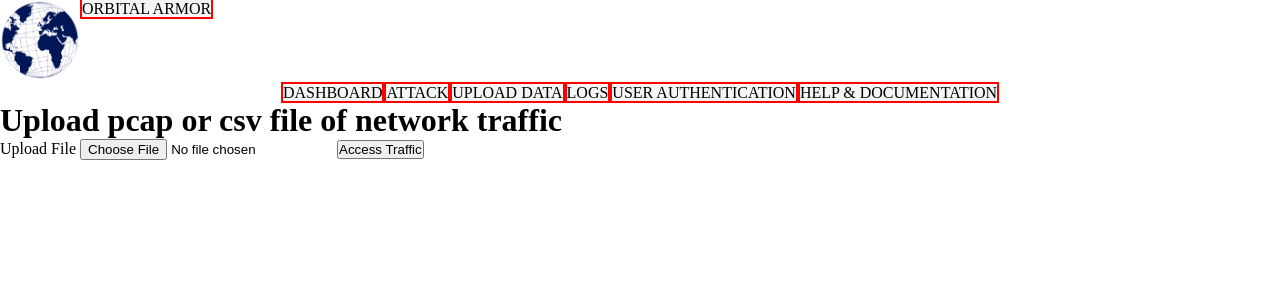
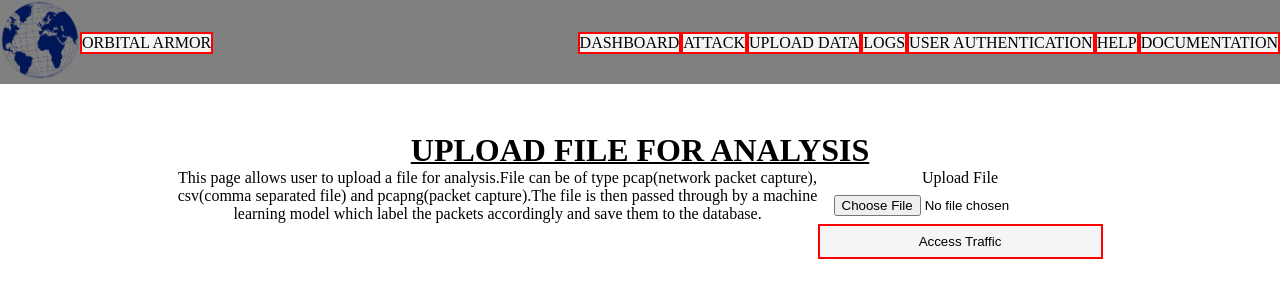
Before and after one commit to KaparoCorp/OrbitalArmor, a Django app: page /uploaded/ in a window 1280 px wide. Shown: the top 300 px of the page. Run offline with Django 4.2, Linux system fonts and the light colour scheme.

Commit message:
updated user Auth and uploadfile

```diff
--- a/OrbitalArmor/dashboard/handler.py
+++ b/OrbitalArmor/dashboard/handler.py
@@ -1,4 +1,5 @@
 #import libraries
+from django.contrib import messages
 from django.core.files import File
 import subprocess
 from pathlib import Path
--- a/OrbitalArmor/dashboard/models.py
+++ b/OrbitalArmor/dashboard/models.py
@@ -42,9 +42,10 @@ class UploadedPcap(models.Model):
     src_port = models.IntegerField(name='src_port')
     dst_port = models.IntegerField(name='dst_port')
     protocol = models.IntegerField(name="protocol")
+    flowsbytes = models.IntegerField(name='flowsbytes')
     flow_pkts_s = models.IntegerField(name='flow_pkts_s')
     active_max = models.IntegerField(name='active_max')
-    idle_max = models.IntegerField(name='idels_max')
+    idle_max = models.IntegerField(name='idle_max')
     down_up_ratio = models.IntegerField(name='down_up_ratio')
     pkt_size_avg = models.IntegerField(name='pkt_size_avg')
     pkt_len_max = models.IntegerField(name='pkt_len_max')
@@ -54,4 +55,4 @@ class UploadedPcap(models.Model):
     tot_bwd_pkts = models.IntegerField(name='tot_bwd_pkts')
     totlen_fwd_pkts = models.IntegerField(name='totlen_fwd_pkts')
     totlen_bwd_pkts = models.IntegerField(name='totlen_bwd_pkts')
-    Label = models.CharField(name='label', max_length=10)
+    Label = models.CharField(name='Label', max_length=10)
--- a/OrbitalArmor/dashboard/static/css/base1.css
+++ b/OrbitalArmor/dashboard/static/css/base1.css
@@ -1,22 +1,43 @@
 *{
+    box-sizing: border-box;
     padding: 0px;
     margin: 0px;
 
 }
 
+nav{
+    display: flex;
+    justify-content: space-between;
+    background-color: gray;
+}
+
 .navBar{
     display: flex;
+    width: fit-content;
 }
+.mid{
+    padding-top: 2rem;
+}
+
+
 ul li{
     list-style: none;
 }
+
 .dashboard{
     display: flex;
+    flex-direction: column;
+    height: 100vh;
+    width: 25%;
+}
+.dashboard ul{
+    padding: 1rem;
 }
 ul li a{
     list-style: none;
     text-decoration: none;
     color:black;
+    display: block;
     background-color: whitesmoke;
     text-transform: uppercase;
     border: 2px solid red;
@@ -27,8 +48,3 @@ ul li a:hover{
     color: whitesmoke;
     border: 2px dashed whitesmoke;
 }
-
-.content{
-    display: flex;
-    justify-content: center;
-}
--- a/OrbitalArmor/dashboard/static/css/uploaded.css
+++ b/OrbitalArmor/dashboard/static/css/uploaded.css
@@ -0,0 +1,52 @@
+.dashboard{
+    display: flex;
+    flex-direction: column;
+    height: 100vh;
+    width: 25%;
+}
+
+p{
+    width: 50%;
+}
+
+.form{
+    display: grid;
+    justify-content: center;
+    text-align: center;
+    padding-top: 3rem;
+}
+
+h1{
+    text-transform: uppercase;
+    text-decoration: underline 2px solid black;
+}
+
+form{
+    display: flex;
+    justify-content: center;
+    justify-items: center;
+}
+
+hbox{
+    display: grid;
+}
+
+hbox input{
+    padding: .5rem 1rem;
+}
+
+hbox #btn{
+    padding:.5rem 1rem;
+    border:2px solid red;
+    background-color:whitesmoke;
+    color:black;
+}
+
+
+hbox #btn:hover{
+    color: white;
+    background-color: red;
+    text-transform: uppercase;
+    border: 2px dashed white;
+    padding:1rem 1.5rem ;
+}
--- a/OrbitalArmor/dashboard/templates/alarm.html
+++ b/OrbitalArmor/dashboard/templates/alarm.html
@@ -8,6 +8,7 @@
 {% block body %}
 <div class="graphs">
     <p class="title">ATTACK ALERTS</p>
+    {{ chart|safe }}
     {{ fig|safe }}
     {{ figProtocol|safe }}
     {{ durationHist|safe }}
--- a/OrbitalArmor/dashboard/templates/base1.html
+++ b/OrbitalArmor/dashboard/templates/base1.html
@@ -9,46 +9,39 @@
     <title>Dashboard</title>
     <link rel="stylesheet" href="{% static 'css/base1.css' %} ">
     {% block headers %}
-
     {% endblock headers %}
 </head>
 <body>
-
     <div class="container">
         <div >
             <nav>
-                <div class="navBar">
+                <div class="navBar left">
                     <ul><li><img class='logo' src={%static "css/images/globe.png"%} width="80px" height="80px"></li></ul>
-                    <ul><li><a href="/" class="home">Orbital Armor</a></li></ul>
+                    <ul class='mid'><li><a href="/" class="home">Orbital Armor</a></li></ul>
+                </div>
+                <div class="navBar right mid">
+                    <ul><li><a href="/dashboard/">Dashboard</a></li></ul>
+                    <ul><li><a href="/alarm/">Attack</a></li></ul>
+                    <ul><li><a href="/uploaded/">Upload Data</a></li></ul>
+                    <ul><li><a href="">Logs</a></li></ul>
+                    <ul><li><a href="/user/">User Authentication</a></li></ul>
+                    <ul><li><a href="https://github.com/KaparoCorp/OrbitalArmor">Help</a></li></ul>
+                    <ul><li><a href="https://github.com/KaparoCorp/OrbitalArmor">Documentation</a></li></ul>
                 </div>
             </nav>
         </div>
-
         {% comment %}  content of the page contains dashboard and container for main content {% endcomment %}
         <div class="content">
-            <div class="dashboard">
-                <ul>
-                    <li>
-                        <a href="/dashboard/">Dashboard</a></li></ul>
-                            <ul><li><a href="/alarm/">Attack</a></li></ul>
-                            <ul><li><a href="/uploaded/">Upload Data</a></li></ul>
-                            <ul><li><a href="">Logs</a></li></ul>
-                            <ul><li><a href="/user/">User Authentication</a></li></ul>
-                            <ul><li><a href="https://github.com/KaparoCorp/OrbitalArmor">Help & Documentation</a>
-                    </li>
-                </ul>
+
+            <div class="mainContent">
+                <main>
+                    {% block body %}
+                    {% endblock body %}
+                </main>
             </div>
         </div>
-    </div>
-    <div class="mainContent">
-        <main>
-            {% block body %}{% endblock body %}
-        </main>
-    </div>
-
     {% block js %}
         <script src="{% static 'js/base.js' %}"></script>
     {% endblock js %}
-
 </body>
 </html>
--- a/OrbitalArmor/dashboard/templates/dashboard.html
+++ b/OrbitalArmor/dashboard/templates/dashboard.html
@@ -1,5 +1,6 @@
 {% extends "base1.html" %}
 {% load static %}
+
 {% block headers %}
 <link rel="stylesheet" href="{% static 'css/dashboard.css' %} ">
 {% endblock headers %}
@@ -11,9 +12,8 @@
             <p>This is the ratio of Malicious traffic to Bengin traffic as studied and classified by the model that was trained and tested on datasets from ICID2019DDOS and many more find more detail in documentation...</p>
             <p> The </p>
         </div>
+        <div class="diagram">
 
-        <div class="diagram">
-            {{ fig|safe }}
         </div>
     </div>
 {% endblock body %}
--- a/OrbitalArmor/dashboard/templates/uploaded.html
+++ b/OrbitalArmor/dashboard/templates/uploaded.html
@@ -6,17 +6,27 @@
 
 
 {% block body %}
-    <h1> Upload pcap or csv file of network traffic </h1>
+    <div class="form">
+        <h1> Upload file for analysis</h1>
+
         <form method="post" enctype="multipart/form-data">
+            <p>
+                This page allows user to upload a file for analysis.File can be of type pcap(network packet capture),
+                csv(comma separated file) and pcapng(packet capture).The file is then passed through by a machine learning
+                model which label the packets accordingly and save them to the database.
+            </p>
             {% csrf_token %}
             <hbox id="fileRead">
                 <p class="message"> {{ message }}</p>
                 <label for="networkFile">Upload File</label>
                 <input type="file" name="networkFile" id="file" accept="csv, pcap">
+                <button id="btn" type="submit">Access Traffic</button>
             </hbox>
-        <button id="btn" type="submit">Access Traffic</button>
+
 
         </form>
+
+    </div>
 
 
 {% endblock body %}
--- a/OrbitalArmor/dashboard/views.py
+++ b/OrbitalArmor/dashboard/views.py
@@ -28,31 +28,14 @@ from sklearn.preprocessing import StandardScaler,  OneHotEncoder
 from sklearn.compose import ColumnTransformer
 
 # Create your views here.
-
+#landing page view
 class Dashboard(View):
     #template for dashboard landing page view
     template_name = "dashboard.html"
-      #Retrieve all NetworkTraffic data saved
-    queryset = NetworkTraffic.objects.all()
 
-    #convert the querySet to a panas Dataframe
-    networkTraffic_df = read_frame(queryset)
-    networkTraffic_df = networkTraffic_df
-    data = networkTraffic_df.dropna()
-    y = data.label
-    label = ['Malicious', 'Bengin']
-
+    #get dashboard
     def get(self, request):
-        x = dict(self.data.label.value_counts())[0]
-        y = dict(self.data.label.value_counts())[1]
-        sizes = [x,y]
-        context = {
-        "label":self.label,
-        }
-        context['sizes']= sizes
-        fig = px.pie(data_frame=None, values=sizes, labels=self.label, title="Malicious to Bengin Traffic")
-        fig = fig.to_html()
-        context['fig'] = fig
+        context ={}
         return render(request, self.template_name, context)
 
 # This is the Real Time data traffic
@@ -67,10 +50,22 @@ class Alarm(View):
     networkTraffic_df = read_frame(queryset)
     networkTraffic_df = networkTraffic_df.dropna()
     data = networkTraffic_df
+    label = ['Malicious', 'Bengin']
     y = data.label
 
     def get(self, request):
         context = {}
+        #malicous and bengin data
+        x = dict(self.data.label.value_counts())[0]
+        y = dict(self.data.label.value_counts())[1]
+        sizes = [x,y]
+        context = {
+        "label":self.label,
+        }
+        context['sizes']= sizes
+        fig = px.pie(data_frame=None, values=sizes, labels=self.label, title="Malicious to Bengin Traffic")
+        chart = fig.to_html()
+        context['chart'] = chart
         #ip graph data and bar graph
         x = list(dict(self.data[self.data.label == 1].src.value_counts()).keys())
         y = list(dict(self.data[self.data.label == 1].src.value_counts()).values())
@@ -134,6 +129,10 @@ class UserAuthPage(View):
 
         return render(request, self.template_name, context)
 
+    def post(self, request):
+        if request.POST:
+            logout(request)
+            return redirect('/')
 
 #view for uploading files for machine to evaluate
 #works with pcap and csv files
@@ -168,40 +167,83 @@ class UploadFile(View):
 class Results(View):
     template_name = "results.html"
     def get(self, request):
-        file = request.session['fileName']
+        file = request.session['fileName'] #get filename uploaded
+        context = {}
         user = CustomUser.objects.get(username=request.user)
+        context['filename'] = file
+        #use machine learning model on uploaded file
         with open('dashboard/Models/ml1.sav', 'rb') as machineFile:
-            Model = joblib.load(machineFile)
+            Model = joblib.load(machineFile) #machine model
             path = Path('NetworkTraffic')/Path(file)
             data = pd.read_csv(path)
-            data = data.dropna()
             data1 = data
             data1 = data1.drop(columns=["src_ip", "dst_ip","timestamp", "flow_duration", "src_port"])
-            X_pred = Model.predict(data1)
-            data = data.assign(Label = X_pred)
-            for i in data:
+            X_pred = Model.predict(data1) #predicted label for uploaded file
+            data = data.assign(Label = X_pred) #adding label column to dataset of uploaded file
+
+            #save data of uploaded file to database
+            for i in range(len(data)):
                 traffic = UploadedPcap(
                     user=user,
-                    src_ip= data['src_ip'],
-                    dst_ip =data['dst_ip'],
-                    src_port=data['src_port'],
-                    dst_port= data['dst_port'],
-                    protocol= data['protocol'],
-                    flows_bytes= data['flow_byts_s'],
-                    flow_pkts_s =data['flow_pkts_s'],
-                    active_max = data['active_max'],
-                    idle_max = data['idle_max'],
-                    down_up_ratio= data['down_up_ratio'],
-                    pkt_size_avg = data['pkt_size_avg'],
-                    pkt_len_max = data['pkt_len_max'],
-                    fwd_pkt_len_max = data['fwd_pkt_len_max'],
-                    bwd_pkt_len_max = data['bwd_pkt_len_max'],
-                    tot_fwd_pkts = data['tot_fwd_pkts'],
-                    tot_bwd_pkts = data['tot_bwd_pkts'],
-                    totlen_fwd_pkts = data['totlen_fwd_pkts'],
-                    totlen_bwd_pkts = data['totlen_bwd_pkts'],
-                    Label = data['Label'])
+                    src_ip= data.loc[i,'src_ip'],
+                    dst_ip =data.loc[i,'dst_ip'],
+                    src_port=data.loc[i,'src_port'],
+                    dst_port= data.loc[i,'dst_port'],
+                    protocol= data.loc[i,'protocol'],
+                    flowsbytes= data.loc[i,'flow_byts_s'],
+                    flow_pkts_s =data.loc[i,'flow_pkts_s'],
+                    active_max = data.loc[i,'active_max'],
+                    idle_max = data.loc[i,'idle_max'],
+                    down_up_ratio= data.loc[i,'down_up_ratio'],
+                    pkt_size_avg = data.loc[i,'pkt_size_avg'],
+                    pkt_len_max = data.loc[i,'pkt_len_max'],
+                    fwd_pkt_len_max = data.loc[i,'fwd_pkt_len_max'],
+                    bwd_pkt_len_max = data.loc[i,'bwd_pkt_len_max'],
+                    tot_fwd_pkts = data.loc[i,'tot_fwd_pkts'],
+                    tot_bwd_pkts = data.loc[i,'tot_bwd_pkts'],
+                    totlen_fwd_pkts = data.loc[i,'totlen_fwd_pkts'],
+                    totlen_bwd_pkts = data.loc[i,'totlen_bwd_pkts'],
+                    Label = data.loc[i,'Label'])
                 traffic.save()
 
+        #data retrival from database
+        queryset = UploadedPcap.objects.all()
+        UploadedPcap_df = read_frame(queryset)
+        UploadedPcap_df = UploadedPcap.dropna()
+        data = UploadedPcap_df
 
-        return render(request, self.template_name, context={})
+        x = list(dict(self.data[self.data.label == 1].src.value_counts()).keys())
+        y = list(dict(self.data[self.data.label == 1].src.value_counts()).values())
+        data = [x, y]
+        fig = px.bar(data_frame=None,x = x, y = y, title="Number of requests",labels={"x":"Ip address of senders", "y": " Number of requests"})
+        fig = fig.to_html()
+        context['fig'] = fig
+
+        #protocols data and bar graph
+        protocolName = list(dict(self.data.Protocol.value_counts()).keys())
+        protocolsValues = list(dict(self.data.Protocol.value_counts()).values())
+        protocolsMaliciousName = list(dict(self.data[self.data.label == 1].Protocol.value_counts()).keys())
+        protocolsMaliciousValue = dict(self.data[self.data.label == 1].Protocol.value_counts()).values()
+        figProtocol = px.bar(data_frame=None, x=protocolName, y = protocolsValues, title="Protocols ", labels={"x": "Protocol Name", "y": " Request count"})
+        figProtocol = figProtocol.to_html()
+        context['figProtocol'] = figProtocol
+
+        #duration data and bar graph
+        durationInfo = self.data.dur
+        durationHist = px.line(data_frame=None, x=durationInfo, title="Duration histogram", labels={"x":"Duration in seconds", "y":"count in Bytes"})
+        durationHist = durationHist.to_html()
+        context['durationHist'] = durationHist
+
+        #transmission data and histogram
+        transmissionInfo = self.data.tx_bytes
+        transmissionHist = px.histogram(data_frame=None, x = transmissionInfo, title="Transmittion Bytes histogram", labels={"x":"Duration in seconds","y":"count in Bytes"})
+        transmissionHist = transmissionHist.to_html()
+        context["transmissionHist"] = transmissionHist
+
+        #kbps data and histogram graph
+        kbpsInfo = self.data.tx_kbps
+        kbpsHist = px.histogram(data_frame=None, x = kbpsInfo, title="Rate trassmitted in Kbps", labels={"x":"Duration in seconds ", "y":"count in kbp"})
+        kbpsHist = kbpsHist.to_html()
+        context['kbpsHist'] = kbpsHist
+
+        return render(request, self.template_name, context)
--- a/OrbitalArmor/registration/forms.py
+++ b/OrbitalArmor/registration/forms.py
@@ -10,7 +10,7 @@ class RegistrationForm(UserCreationForm):
     class Meta:
         model = CustomUser
         widgets = { 'country': CountrySelectWidget}
-        fields = ['username','first_name', 'last_name', 'email', 'phone_number', 'password1', 'country', 'town', 'company', 'position', 'terms']
+        fields = ['username','first_name', 'last_name', 'email', 'phone_number', 'password1', 'town', 'company', 'position', 'terms']
 
         def cleanData(self):
             cleaned_data = super(RegistrationForm,self).clean()
--- a/OrbitalArmor/registration/models.py
+++ b/OrbitalArmor/registration/models.py
@@ -12,5 +12,5 @@ class CustomUser(AbstractUser):
     town = models.CharField(blank=False, max_length=50, name='town', error_messages='Please enter town data...')
     company = models.CharField(blank=False, max_length=50, name='company', error_messages="Company name required...")
     position = models.CharField(blank=False,max_length=50, name='position', error_messages="Position in company is required...")
-    country = models.CharField(max_length=200,  null=True, choices=CountryField().choices + [('', 'Select Country')] , blank=False)
+    #country = models.CharField(max_length=200,  null=True, choices=CountryField().choices + [('', 'Select Country')] , blank=False)
     terms = models.BooleanField(blank=False, error_messages="Must read terms and conditions to continue...")
--- a/OrbitalArmor/registration/templates/registration.html
+++ b/OrbitalArmor/registration/templates/registration.html
@@ -48,11 +48,6 @@
                                 PASSWORD CONFIRM:{{ form.password2}}
                             </label>
                             <label for="">
-                                PICK COUNTRY
-                                <select choice={{ form.country}} >
-                                </select>
-                            </label>
-                            <label for="">
                                 TOWN:{{ form.town }}
                             </label>
                             <label for="">
--- a/requirements.txt
+++ b/requirements.txt
@@ -1,5 +1,6 @@
 django-countries==4.4.0
 django_phonenumbers==1.0.1
+django-phonenumber-field
 django-pandas==0.6.6
 pandas==1.5.2
 plotly==5.19.0
@@ -13,3 +14,4 @@ scipy==1.12.0
 joblib==1.3.2
 reportlab==3.6.8
 argparse==1.4.0
+cicflowmeter
```
Also changed, not shown: OrbitalArmor/dashboard/static/css/dashboard.css (+8 -0 lines), OrbitalArmor/dashboard/static/css/traffic.css (+7 -0 lines), OrbitalArmor/dashboard/static/css/user.css (+30 -9 lines), OrbitalArmor/dashboard/templates/results.html (+16 -0 lines), OrbitalArmor/dashboard/templates/user.html (+45 -14 lines), OrbitalArmor/dashboard/migrations/0001_initial.py, OrbitalArmor/db.sqlite3. Lines whose indentation alone changed are shown as unchanged.
